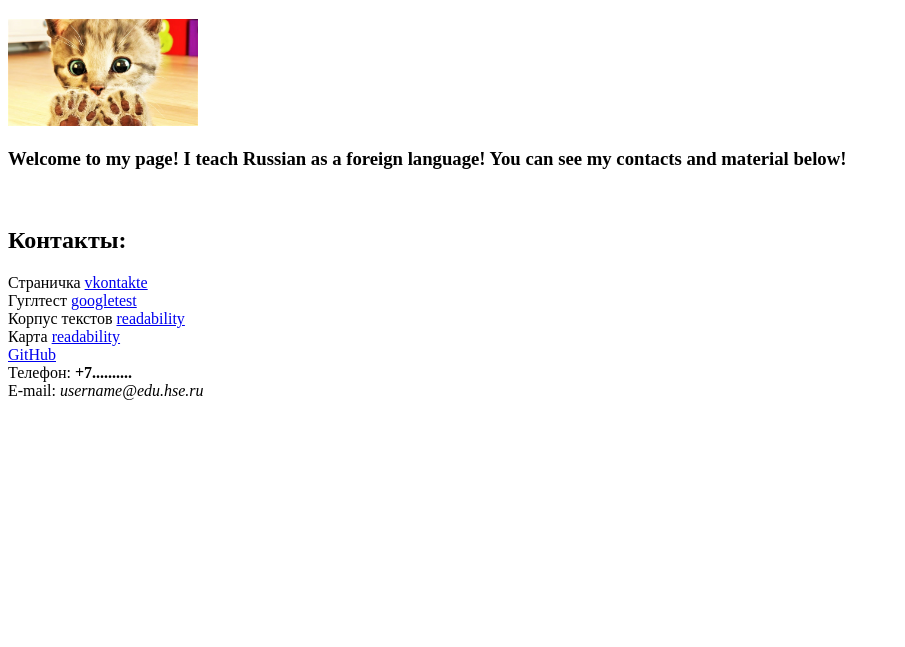
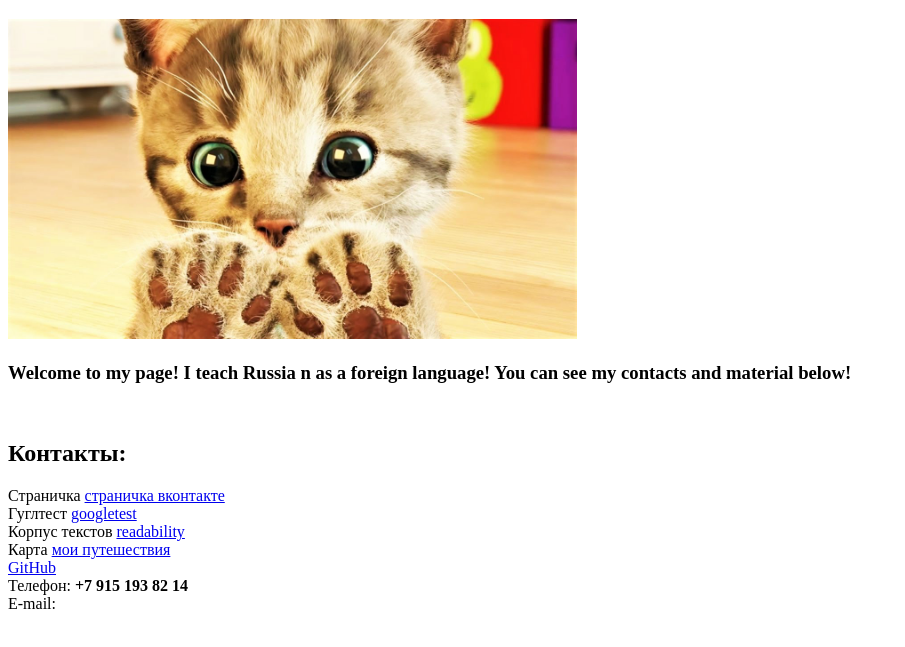
Before and after one commit to ivanenkoanastasiia/ivanenko96, a plain HTML site: page index.html in a window 1280 px wide. Shown: the part 61-708 px from the top of the page, without its empty margins (0-905 px from the left). Drawn offline with Linux system fonts and the light colour scheme.

Commit message:
Update index.html

```diff
--- a/index.html
+++ b/index.html
@@ -2,27 +2,27 @@
   <html>
     <head>
       <meta charset="utf-8">
-      <title>Моя личная страничка</title>
+      <title>Сайт преподавателя русского языка</title>
     </head>
     <body>
-      <left><h1>Anastasiia Ivanenko</h1></left>
-      <left><img alt="Это я" width="15%" src="me.jpg"></left>
+      <left><h1>Anastasiia Ivanenko</h1></влево>
+      <left><img alt="Это я" width="45%" src="me.jpg"></посередине>
       <br/>
-      <left><h3>Welcome to my page! I teach Russian as a foreign language! You can see my contacts and material below!</h3></left>
+      <left><h3>Welcome to my page! I teach Russia        n as a foreign language! You can see my contacts and material below!</h3></left>
       <br/>
       <h2>Контакты:</h2>
-      Страничка <a href=https://https://vk.com/id176239673/>vkontakte</a>
+      Страничка <a href=https://https://vk.com/id176239673/>страничка вконтакте</a>
       <br/>
       Гуглтест <a href=https://docs.google.com/forms/d/e/1FAIpQLScEJ4hMPvGBrKeV6Gj7djSY3TRvHYRurAhbzWoWPG5XAa6mKw/viewform/>googletest</a>
       <br/>
       Корпус текстов <a href=https://github.com/ivanenkoanastasiia/Ivanenko/blob/master/%D0%98%D0%B2%D0%B0%D0%BD%D0%B5%D0%BD%D0%BA%D0%BE%20%D0%BA%D0%BE%D1%80%D0%BF%D1%83%D1%81%D0%BE%D0%BA.docx/>readability</a>
       <br/>
-      Карта <a href=https://github.com/ivanenkoanastasiia/Ivanenko/blob/master/map(1).geojson/>readability</a>
+      Карта <a href=https://github.com/ivanenkoanastasiia/Ivanenko/blob/master/map(1).geojso>мои путешествия</a>
       <br/>
       <a href=https://github.com/username>GitHub</a>
       <br/>
-      Телефон: <b>+7..........</b>
+      Телефон: <b>+7 915 193 82 14</b>
       <br/>
-      E-mail: <i>username@edu.hse.ru</i>
+      E-mail: <nastyaiwanencko@yandex.ru</i>
     </body>
   </html>
```
